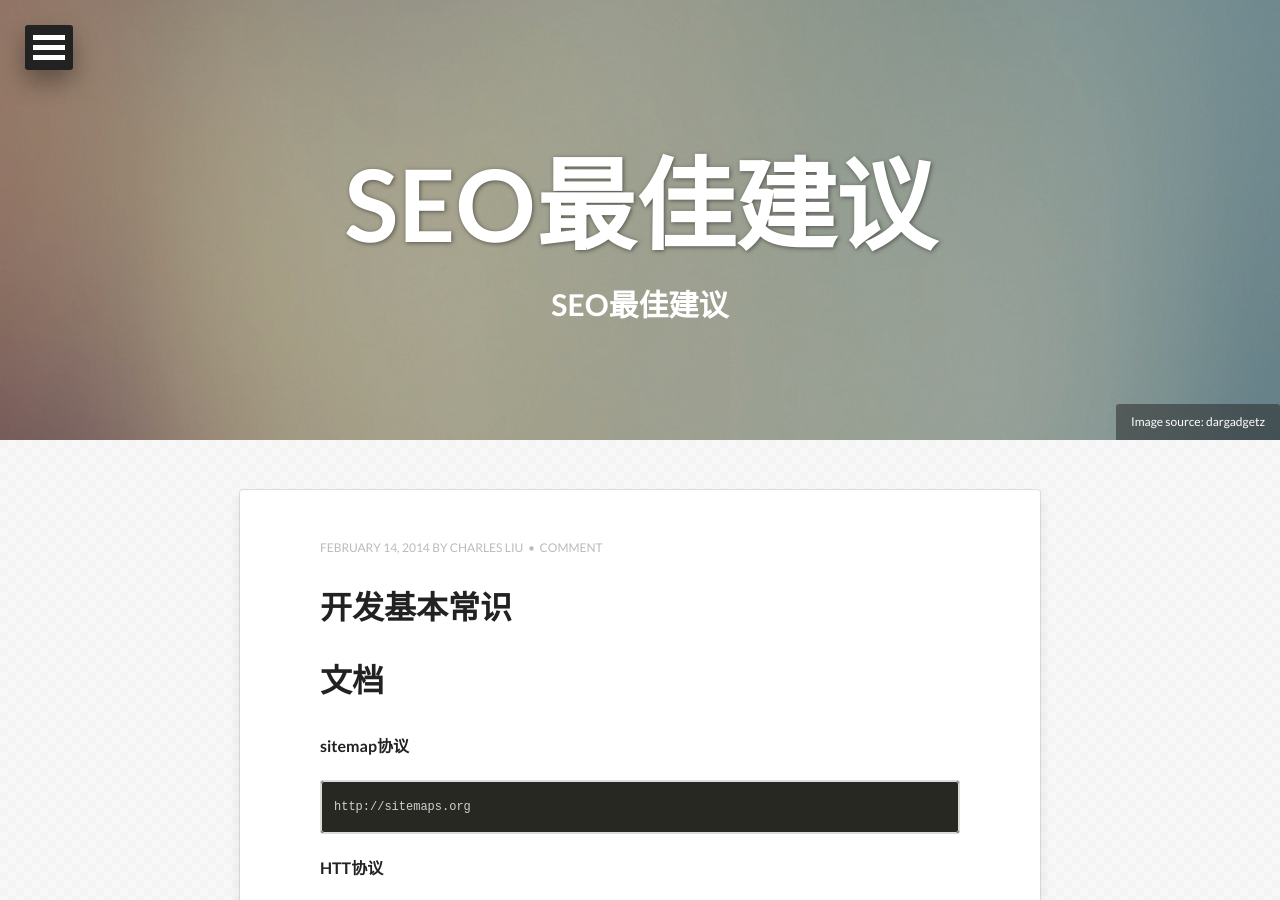
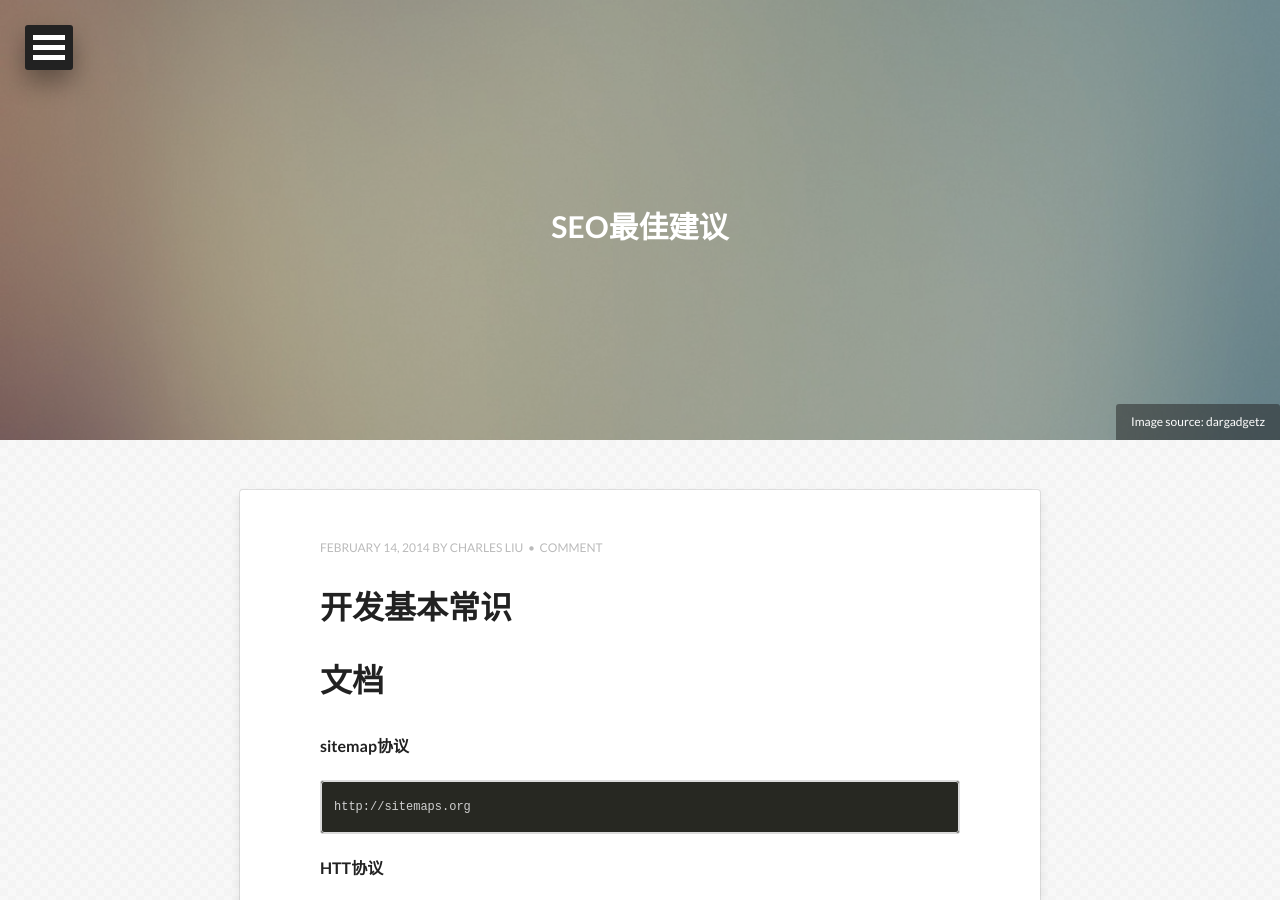
Before and after one commit to apyixiang/apyixiang.github.io, a Jekyll site: the page built from index.html, in a window 1280 px wide and 900 px high. Built offline with Jekyll 4.4.1, drawn with Linux system fonts in a browser that asks for light colours; nearby versions of some CDN libraries; Markdown is read by kramdown in place of the engine named in the settings; the list of posts is cut into pages by our own code.

Commit message:
title duplicated

```diff
--- a/_config.yml
+++ b/_config.yml
@@ -1,4 +1,4 @@
-title:            SEO最佳建议
+title:
 description:      'about SEO,Ruby,Linux,Mac and stuff'
 disqus_shortname: seoaqua
 #Your site's domain goes here. Leave localhost server or blank when working locally.
```
